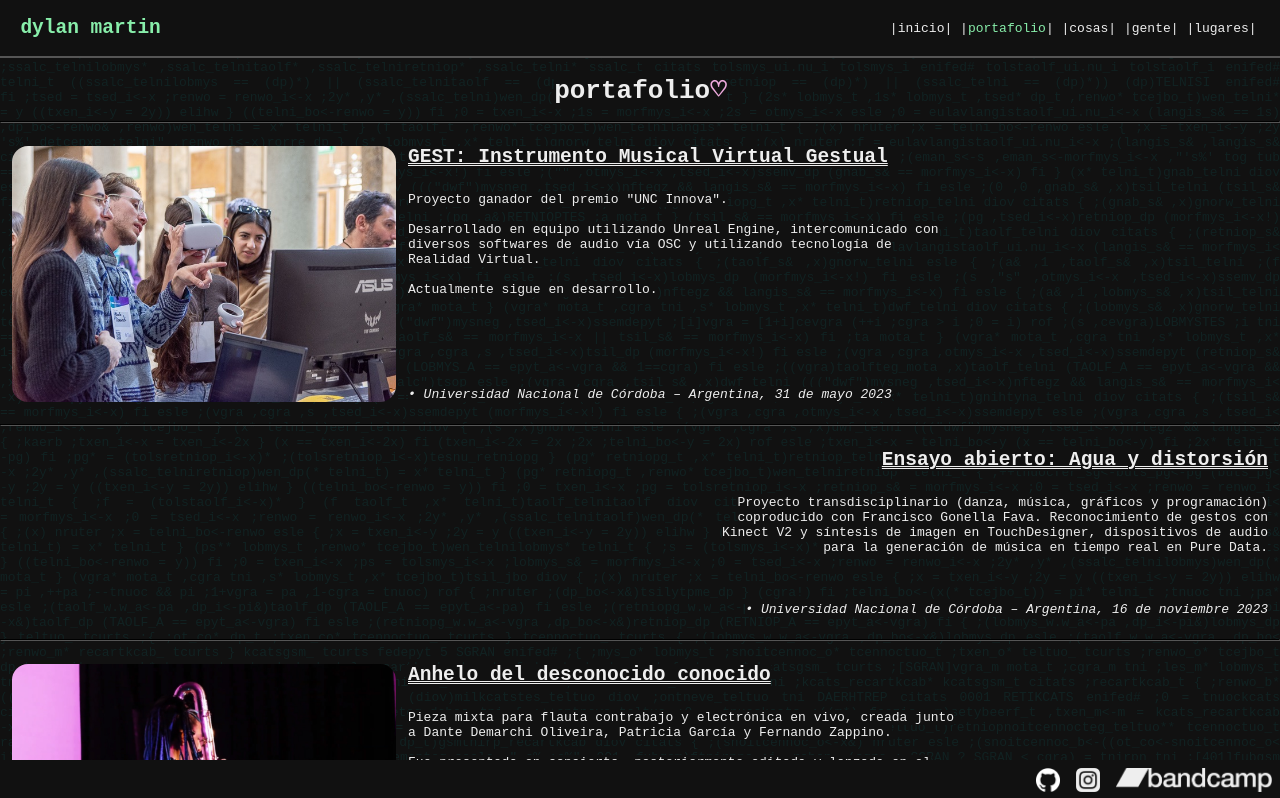
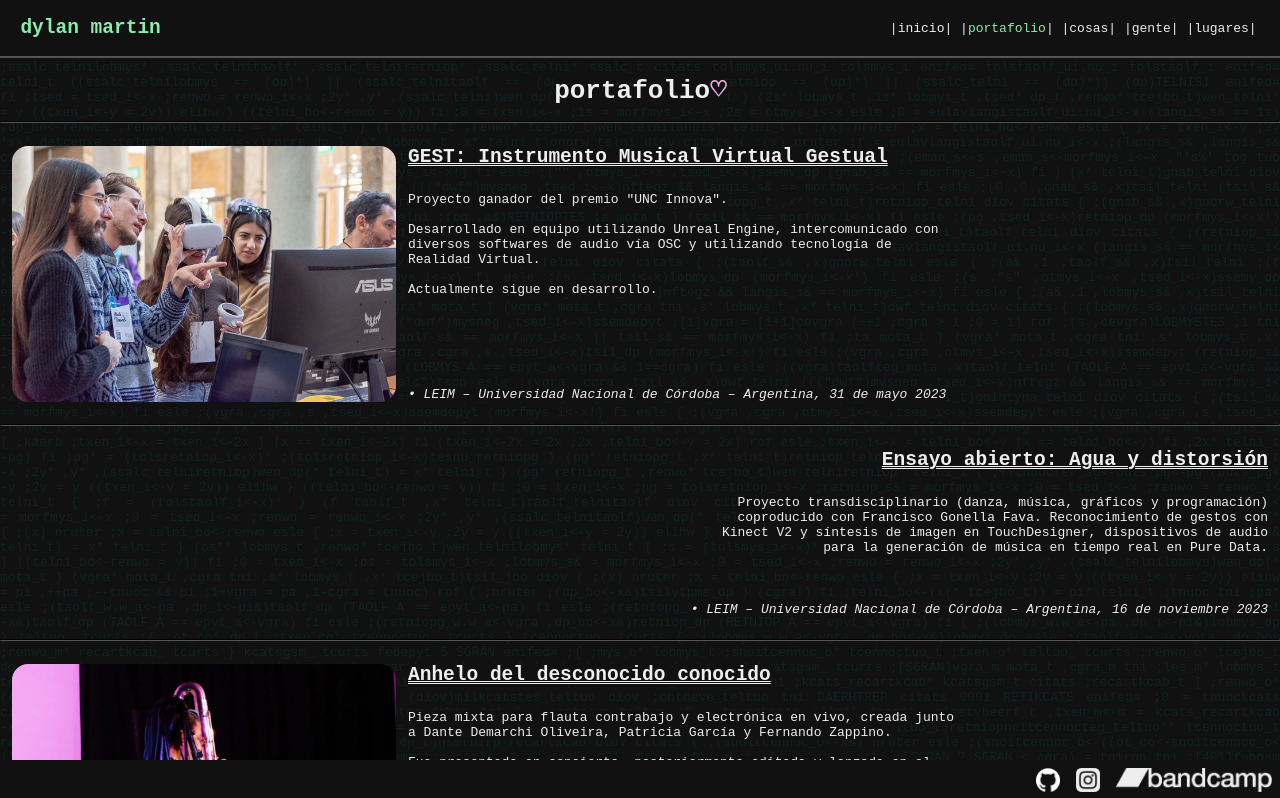
Before and after one commit to martindylan/martindylan.github.io, a React (Create React App) app: page /portafolio in a window 1280 px wide. Shown: the top 798 px of the page. Built offline with nearby package versions, Linux system fonts and the light colour scheme.

Commit message:
fix portfolio details

```diff
--- a/src/Routes/Portafolio/Portafolio.tsx
+++ b/src/Routes/Portafolio/Portafolio.tsx
@@ -23,7 +23,7 @@ export default function Cosas() {
               `Desarrollado en equipo utilizando Unreal Engine, intercomunicado con diversos softwares de audio vía OSC y utilizando tecnología de Realidad Virtual.`,
               `Actualmente sigue en desarrollo.`
             ]}
-            foot='Universidad Nacional de Córdoba – Argentina, 31 de mayo 2023'
+            foot='LEIM – Universidad Nacional de Córdoba – Argentina, 31 de mayo 2023'
           />
         </div>
 
@@ -35,7 +35,7 @@ export default function Cosas() {
             description={[
               `Proyecto transdisciplinario (danza, música, gráficos y programación) coproducido con Francisco Gonella Fava. Reconocimiento de gestos con Kinect V2 y síntesis de imagen en TouchDesigner, dispositivos de audio para la generación de música en tiempo real en Pure Data.`
             ]}
-            foot='Universidad Nacional de Córdoba – Argentina, 16 de noviembre 2023'
+            foot='LEIM – Universidad Nacional de Córdoba – Argentina, 16 de noviembre 2023'
           />
         </div>
 
```
